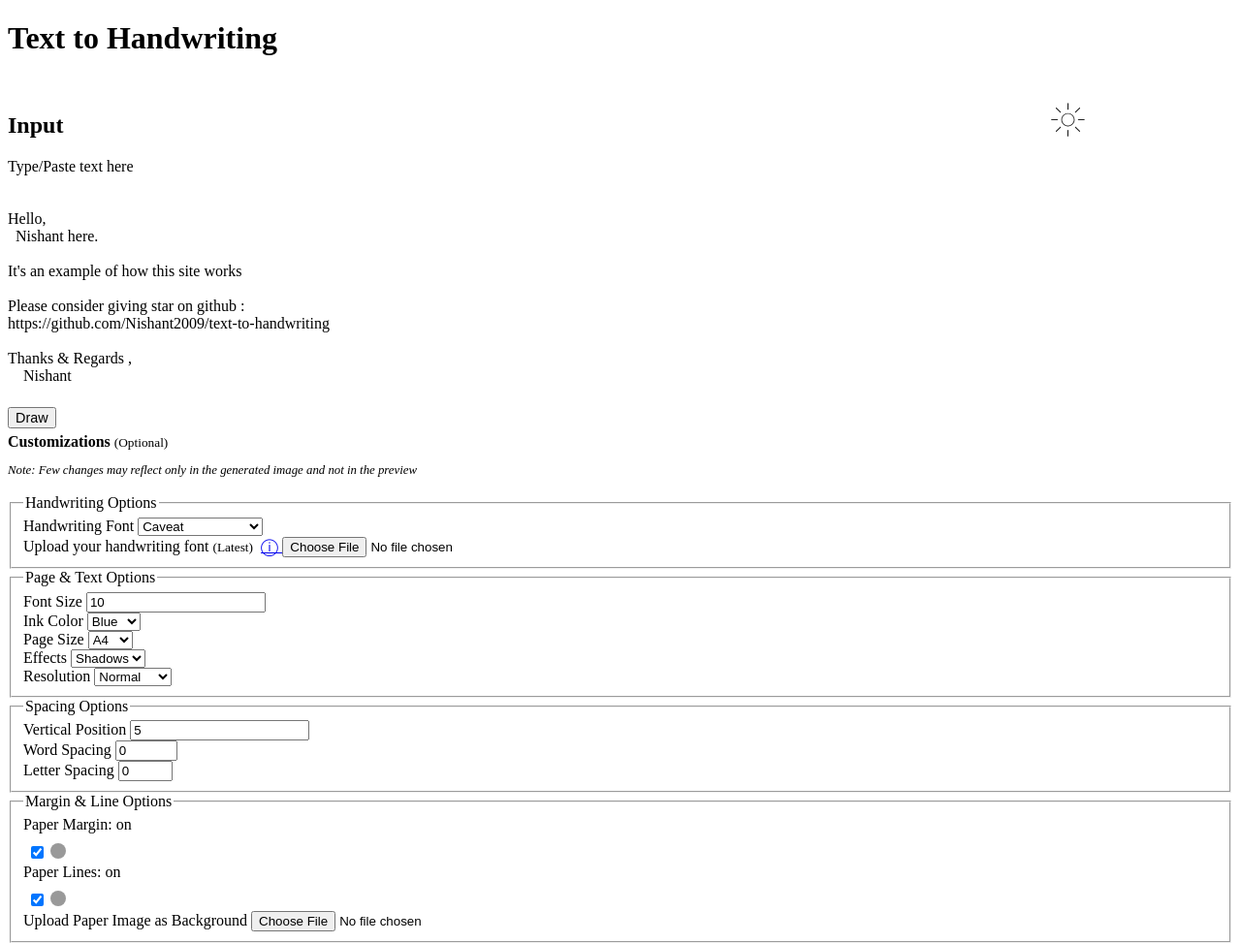
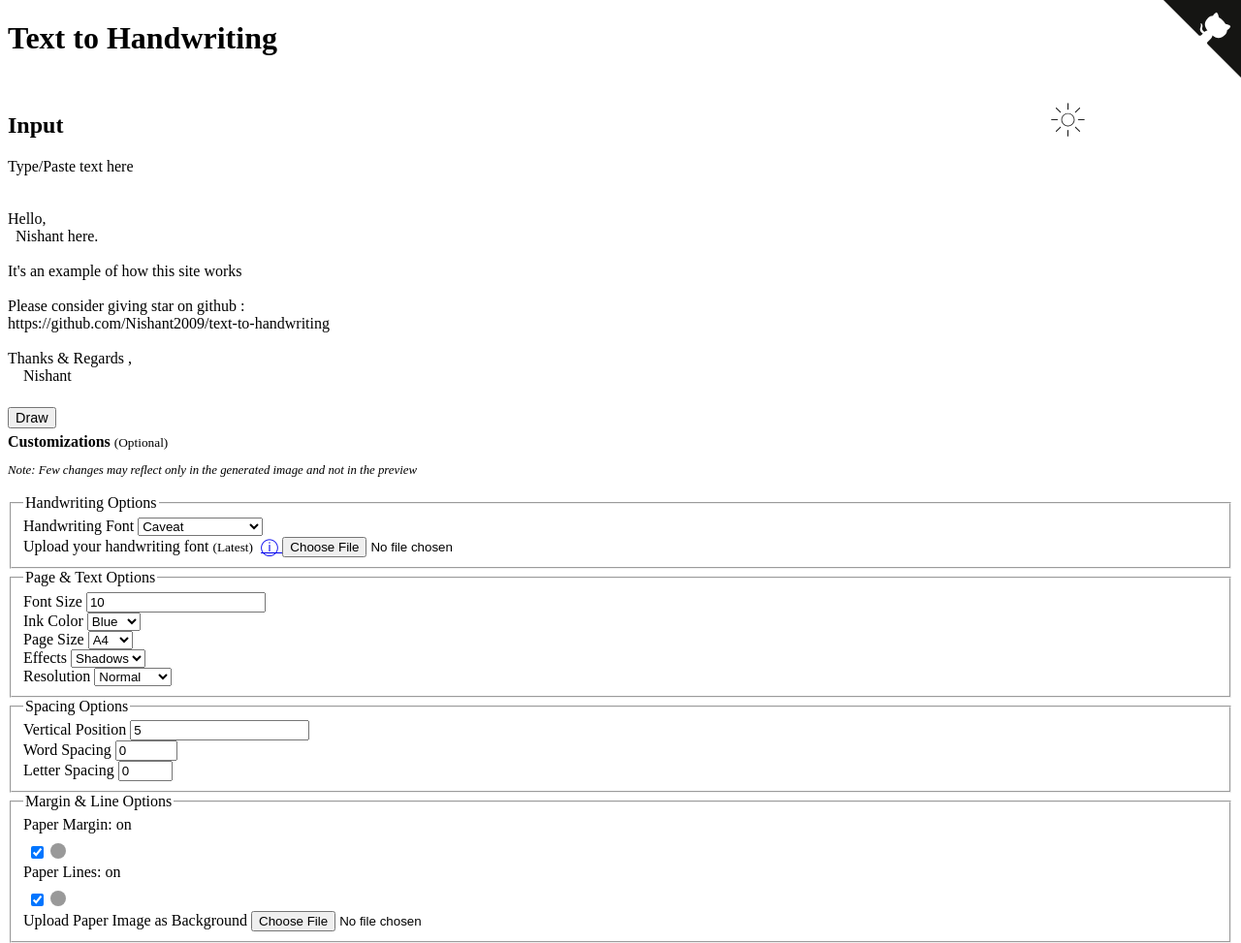
Before and after one commit to Nishant2009/text-to-handwriting, a website with bundled scripts: page index.html in a window 1280 px wide. Shown: the top 973 px of the page at 97% size. Built offline with nearby package versions, Linux system fonts and the light colour scheme; no server answers; a web font is replaced by a local one.

Commit message:
Update index.html

```diff
--- a/index.html
+++ b/index.html
@@ -521,7 +521,42 @@
       </div>
     </section>
     <!-- GitHub Corner logo -->
-
+    <a
+      tabindex="0"
+      href="https://github.com/Nishant2009/text-to-handwriting"
+      rel="noopener noreferrer"
+      target="_blank"
+      class="github-corner"
+      aria-label="View source on GitHub"
+    >
+      <svg
+        width="80"
+        height="80"
+        viewBox="0 0 250 250"
+        style="
+          fill: #151513;
+          color: #fff;
+          position: absolute;
+          top: 0;
+          border: 0;
+          right: 0;
+        "
+        aria-hidden="true"
+      >
+        <path d="M0,0 L115,115 L130,115 L142,142 L250,250 L250,0 Z"></path>
+        <path
+          d="M128.3,109.0 C113.8,99.7 119.0,89.6 119.0,89.6 C122.0,82.7 120.5,78.6 120.5,78.6 C119.2,72.0 123.4,76.3 123.4,76.3 C127.3,80.9 125.5,87.3 125.5,87.3 C122.9,97.6 130.6,101.9 134.4,103.2"
+          fill="currentColor"
+          style="transform-origin: 130px 106px;"
+          class="octo-arm"
+        ></path>
+        <path
+          d="M115.0,115.0 C114.9,115.1 118.7,116.5 119.8,115.4 L133.7,101.6 C136.9,99.2 139.9,98.4 142.2,98.6 C133.8,88.0 127.5,74.4 143.8,58.0 C148.5,53.4 154.0,51.2 159.7,51.0 C160.3,49.4 163.2,43.6 171.4,40.1 C171.4,40.1 176.1,42.5 178.8,56.2 C183.1,58.6 187.2,61.8 190.9,65.4 C194.5,69.0 197.7,73.2 200.1,77.6 C213.8,80.2 216.3,84.9 216.3,84.9 C212.7,93.1 206.9,96.0 205.4,96.6 C205.1,102.4 203.0,107.8 198.3,112.5 C181.9,128.9 168.3,122.5 157.7,114.1 C157.9,116.9 156.7,120.9 152.7,124.9 L141.0,136.5 C139.8,137.7 141.6,141.9 141.8,141.8 Z"
+          fill="currentColor"
+          class="octo-body"
+        ></path>
+      </svg>
+    </a>
     <script
       src="./js/vendors/html2canvas.min.js"
       crossorigin="anonymous"
```
